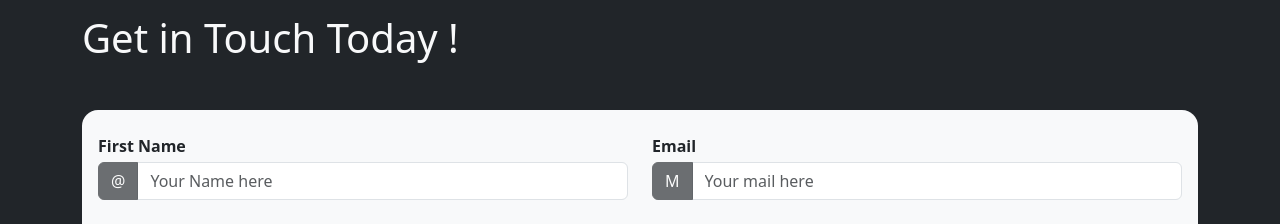
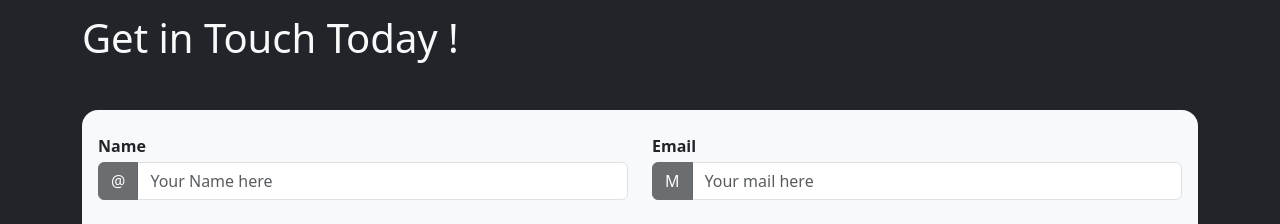
Before and after one commit to Prithivi36/Wintek, a React (Vite) app: page / in a window 1280 px wide. Shown: the part 4080-4304 px from the top of the page. Built offline with nearby package versions, Linux system fonts and the light colour scheme; a web font is replaced by a local one.

Commit message:
fname -> name

```diff
--- a/src/Address/DirectContact.jsx
+++ b/src/Address/DirectContact.jsx
@@ -6,7 +6,7 @@ import axios from 'axios'
 function DirectContact() {
 
     const [from,setForm]=React.useState({
-        fname:'',
+        name:'',
         email:'',
         phone:'',
         location:'',
@@ -30,10 +30,10 @@ function DirectContact() {
             <div className="bg-light rounded-4  py-4 px-3">
                 <div className="row">
                     <div className="col-md mb-md-0 mb-3">
-                        <label htmlFor="FirstName" className='fw-bolder text-dark mb-1'>First Name</label>
+                        <label htmlFor="FirstName" className='fw-bolder text-dark mb-1'>Name</label>
                         <div className="input-group">
                             <button className='btn btn-dark disabled'>@</button>
-                            <input name="fname" onChange={()=>handleChange()} id='FirstName' className='form-control' placeholder='Your Name here' type="text" />
+                            <input name="name" onChange={()=>handleChange()} id='FirstName' className='form-control' placeholder='Your Name here' type="text" />
                         </div>
                     </div>
                     <div className="col-md">
```
